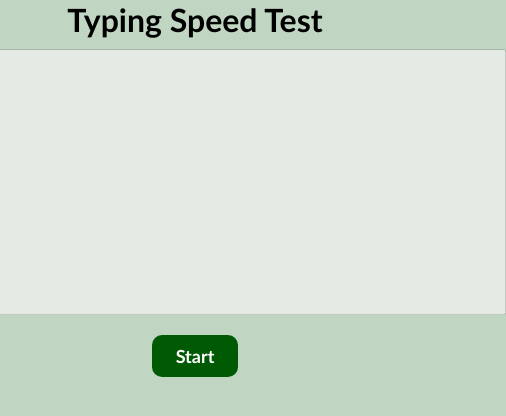
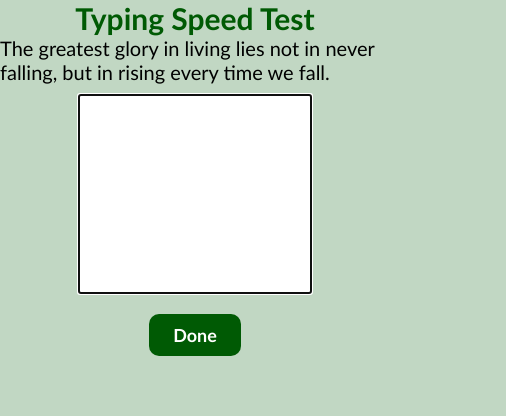
Before and after one commit to Zuhaib-Asif/Typing-Speed-Test-Project, a plain HTML site: page index.html in a window 390 px wide. Both pictures are taken after a click on the button "Start". Shown: the whole page, 506 px wide, since content can reach past the window. Drawn offline with Linux system fonts and the light colour scheme.

Commit message:
update the variable names and made it responsive

```diff
--- a/index.html
+++ b/index.html
@@ -10,15 +10,15 @@
 </head>
 
 <body>
-    <div class="section">
+    <div class="container">
         <h1>Typing Speed Test</h1>
-        <p id="para"></p>
-        <textarea name="textarea" id="textarea" cols="60" rows="12" disabled onpaste="return false;"></textarea>
+        <p id="sentence"></p>
+        <textarea name="textarea" id="textarea" disabled onpaste="return false;"></textarea>
         <button class="btn" id="start-btn">Start</button>
         <button class="btn" id="done-btn">Done</button>
         <p id="result"></p>
     </div>
-    <script src="scrippt.js"></script>
+    <script src="script.js"></script>
 </body>
 
 </html>
--- a/script.js
+++ b/script.js
@@ -1,4 +1,4 @@
-let para = document.getElementById("para");
+let sentence = document.getElementById("sentence");
 let textArea = document.getElementById("textarea");
 let startBtn = document.getElementById("start-btn");
 let doneBtn = document.getElementById("done-btn");
@@ -26,10 +26,10 @@ let arr = [
 ];
 
 startBtn.addEventListener("click", function () {
-  let getpara = Math.floor(Math.random() * arr.length);
-  para.innerHTML = arr[getpara];
-  para.style.display = "block";
-  actualwords = arr[getpara].split(" ");
+  let getSentence = Math.floor(Math.random() * arr.length);
+  sentence.innerHTML = arr[getSentence];
+  sentence.style.display = "block";
+  actualwords = arr[getSentence].split(" ");
   let date = new Date();
   startTime = date.getTime();
   textArea.disabled = false;
@@ -43,7 +43,7 @@ startBtn.addEventListener("click", function () {
 doneBtn.addEventListener("click", function () {
   doneBtn.style.display = "none";
   startBtn.style.display = "block";
-  para.style.display = "none";
+  sentence.style.display = "none";
   let date = new Date();
   endTime = date.getTime();
   let userword = textArea.value.trim().split(" ");
--- a/style.css
+++ b/style.css
@@ -1,18 +1,24 @@
 * {
     padding: 0;
     margin: 0;
+    box-sizing: border-box;
     font-family: 'Gill Sans', 'Gill Sans MT', Calibri, 'Trebuchet MS', sans-serif;
 }
 
 body {
-    background-color: #005a053e;
+    background-color: #045d093e;
 }
 
-.section {
+.container {
     display: flex;
     flex-direction: column;
     justify-content: center;
     align-items: center;
+}
+
+.container h1 {
+    font-size: 30px;
+    color: #005A04;
 }
 
 #textarea {
@@ -20,6 +26,8 @@ body {
     margin: 10px 0;
     font-size: 17px;
     padding: 6px;
+    width: 60%;
+    height: 200px;
 }
 
 .btn {
@@ -43,11 +51,11 @@ body {
     display: none;
 }
 
-#para,
+#sentence,
 #result {
     font-size: 20px;
 }
 
-#para {
+#sentence {
     user-select: none;
 }
```
